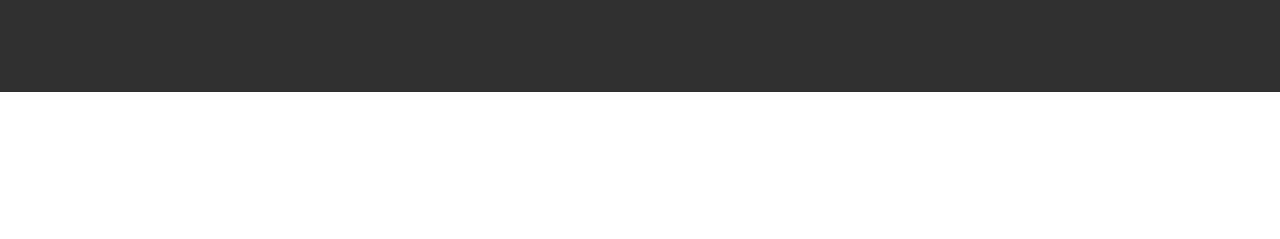
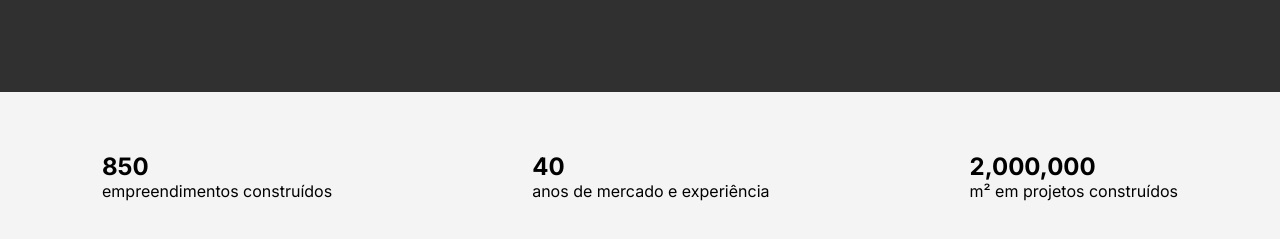
Before and after one commit to joaopedrocosso/dnc-landingpage-challenge, a plain HTML site: page index.html in a window 1280 px wide. Shown: the part 239-478 px from the top of the page. Drawn offline with Linux system fonts and the light colour scheme.

Commit message:
feat: Information Menu

```diff
--- a/index.html
+++ b/index.html
@@ -17,6 +17,24 @@
         <p id="subtitle">Arquitetura residencial e comercial.</p>
     </section>
 
+    <!-- Menu Informacional -->
+    <section id="informations">
+        <div>
+            <h2>850</h2>
+            <p>empreendimentos construídos</p>
+        </div>
+
+        <div>
+            <h2>40</h2>
+            <p>anos de mercado e experiência</p>
+        </div>
+
+        <div>
+            <h2>2,000,000</h2>
+            <p>m² em projetos construídos</p>
+        </div>
+    </section>
+
     <script src="index.js"></script>
 </body>
 </html>
--- a/style.css
+++ b/style.css
@@ -20,3 +20,13 @@
     font-size: 20px;
     font-weight: 300;
 }
+
+#informations{
+    background-color: #f4f4f4;
+    display: grid;
+    grid-auto-flow: column;
+    grid-column: auto;
+    justify-content: center;
+    gap: 200px;
+    padding: 60px;
+}
```
